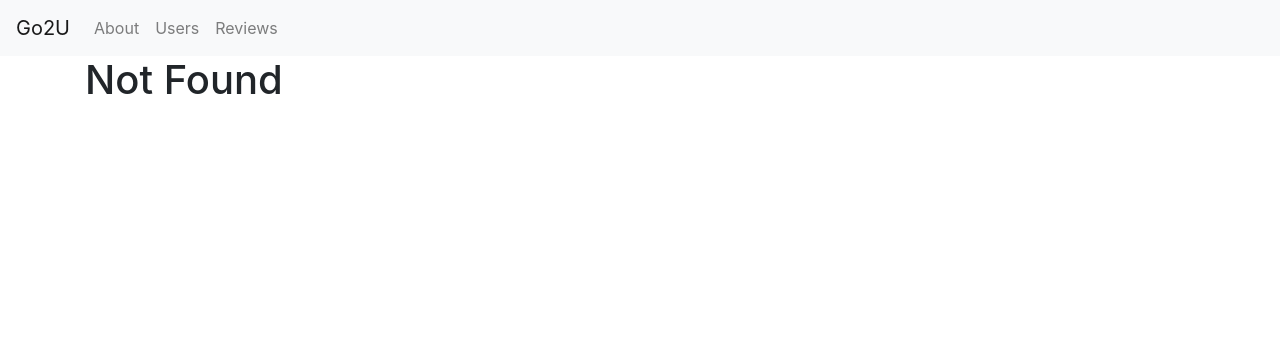
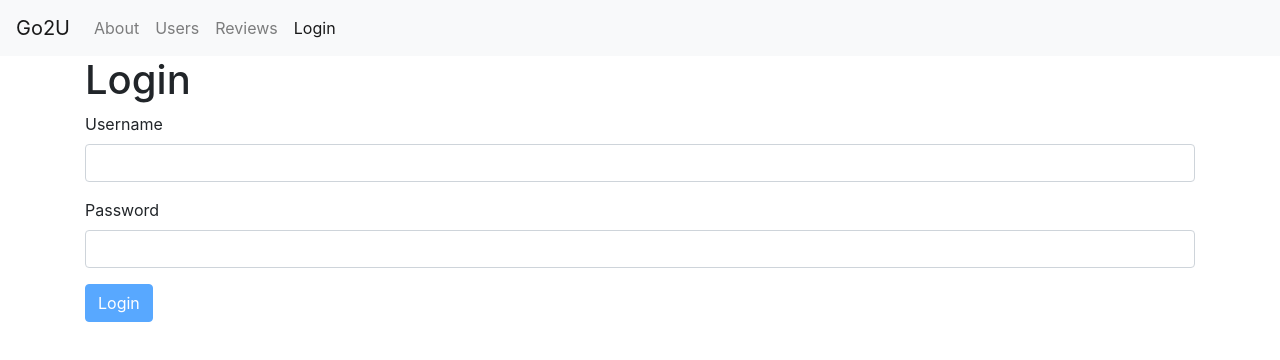
Before and after one commit to yuunlimm/go2u-webapp, a React (Create React App) app: page /login in a window 1280 px wide. Before the commit this address led to /not-found. Shown: the top 360 px of the page. Built offline with nearby package versions, Linux system fonts and the light colour scheme.

Commit message:
login form added

```diff
--- a/package.json
+++ b/package.json
@@ -5,6 +5,7 @@
   "dependencies": {
     "bootstrap": "^4.3.1",
     "font-awesome": "^4.7.0",
+    "joi-browser": "^13.4.0",
     "lodash": "^4.17.11",
     "navbar": "^2.1.0",
     "prop-types": "^15.6.2",
--- a/src/App.js
+++ b/src/App.js
@@ -6,6 +6,7 @@
 import User from "./components/user";
 import NotFound from "./components/notFound";
 import About from "./components/about";
+import LoginForm from "./components/loginForm";
 import "./App.css";
 
 class App extends Component {
@@ -15,6 +16,7 @@
         <NavBar />
         <main className="container">
           <Switch>
+            <Route path="/login" component={LoginForm} />
             <Route path="/about" component={About} />
             <Route path="/users/:id" component={UserForm} />
             <Route path="/users" component={User} />
--- /dev/null
+++ b/src/components/common/input.jsx
@@ -0,0 +1,20 @@
+import React from "react";
+
+const Input = ({ name, lable, value, onChange, error }) => {
+  return (
+    <div className="form-group">
+      <label htmlFor={name}>{lable}</label>
+      <input
+        value={value}
+        id={name}
+        name={name}
+        type="text"
+        className="form-control"
+        onChange={onChange}
+      />
+      {error && <div className="alert alert-danger">{error}</div>}
+    </div>
+  );
+};
+
+export default Input;
--- /dev/null
+++ b/src/components/loginForm.jsx
@@ -0,0 +1,90 @@
+import React, { Component } from "react";
+import Joi from "joi-browser";
+import Input from "./common/input";
+
+class LoginForm extends Component {
+  state = {
+    account: { username: "", password: "" },
+    errors: {}
+  };
+
+  schema = {
+    username: Joi.string()
+      .required()
+      .label("Username"),
+    password: Joi.string()
+      .required()
+      .label("Password")
+  };
+
+  validate = () => {
+    const options = { abortEarly: false };
+    const { error } = Joi.validate(this.state.account, this.schema, options);
+
+    if (!error) return null;
+
+    const errors = {};
+    for (let item of error.details) errors[item.path[0]] = item.message; // is name of the target property
+    return errors;
+  };
+
+  validateProperty = ({ name, value }) => {
+    const obj = { [name]: value };
+    const schema = { [name]: this.schema[name] };
+    const { error } = Joi.validate(obj, schema);
+    return error ? error.details[0].message : null;
+  };
+
+  handleSubmit = e => {
+    e.preventDefault(); // not to post server with its default value.
+    const errors = this.validate();
+    this.setState({ errors: errors || {} }); // to make sure objectis not null
+    if (errors) return;
+    // call the server.
+  };
+
+  // e is event
+  handleChange = ({ currentTarget: input }) => {
+    // validate
+    const errors = { ...this.state.errors };
+    const errorMessage = this.validateProperty(input);
+    if (errorMessage) errors[input.name] = errorMessage;
+    else delete errors[input.name];
+
+    // update
+    const account = { ...this.state.account };
+    account[input.name] = input.value;
+
+    this.setState({ account, errors });
+  };
+
+  render() {
+    const { account, errors } = this.state;
+    return (
+      <div>
+        <h1>Login</h1>
+        <form onSubmit={this.handleSubmit}>
+          <Input
+            onChange={this.handleChange}
+            value={account.username}
+            lable="Username"
+            name="username"
+            error={errors.username}
+          />
+          <Input
+            onChange={this.handleChange}
+            value={account.password}
+            lable="Password"
+            name="password"
+            error={errors.password}
+          />
+          <button disabled={this.validate()} className="btn btn-primary">
+            Login
+          </button>
+        </form>
+      </div>
+    );
+  }
+}
+
+export default LoginForm;
--- a/src/components/navbar.jsx
+++ b/src/components/navbar.jsx
@@ -29,6 +29,9 @@
           <NavLink className="nav-link" to="/reviews">
             Reviews
           </NavLink>
+          <NavLink className="nav-link" to="/login">
+            Login
+          </NavLink>
         </div>
       </div>
     </nav>
--- a/src/components/userForm.jsx
+++ b/src/components/userForm.jsx
@@ -3,7 +3,7 @@
 const UserForm = ({ match, history }) => {
   return (
     <div>
-      <h1>User From {match.params.id}</h1>
+      <h1>User Form {match.params.id} </h1>
       <button
         className="btn btn-primary"
         onClick={() => history.push("/users")}
--- a/src/components/usersTable.jsx
+++ b/src/components/usersTable.jsx
@@ -1,9 +1,14 @@
 import React, { Component } from "react";
 import Table from "./common/table";
+import { Link } from "react-router-dom";
 
 class UserTable extends Component {
   column = [
-    { path: "firstName", label: "First Name" },
+    {
+      path: "firstName",
+      label: "First Name",
+      content: user => <Link to={`/users/${user._id}`}>{user.firstName}</Link>
+    },
     { path: "lastName", label: "Last Name" },
     { path: "email", label: "Email" },
     { path: "mobile", label: "Phone Number" },
```
Also changed, not shown: 1 other file (tests, documents, lock files or other folders).
